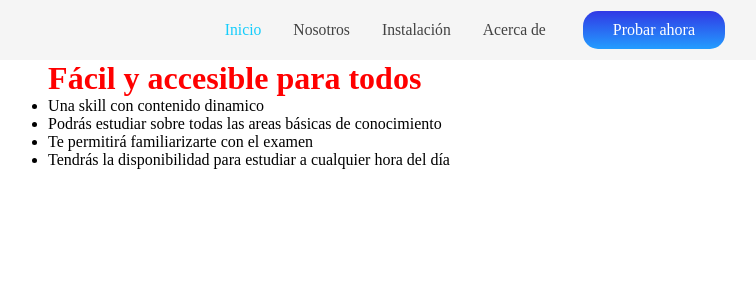
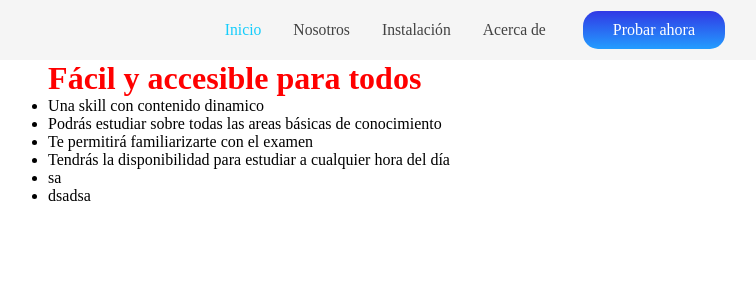
Before and after one commit to Alejandrodiazn/Alexa_landing, a React (Create React App) app: page /Inicio in a window 1280 px wide. Shown: the top 300 px of the page, without its empty margins (391-1147 px from the left). Built offline with nearby package versions, Linux system fonts and the light colour scheme.

Commit message:
Cambios de prueba

```diff
--- a/src/components/Card.js
+++ b/src/components/Card.js
@@ -10,6 +10,8 @@ const Card = (props) =>
         <li>{props.el2}</li>
         <li>{props.el3}</li>
         <li>{props.el4}</li>
+        <li>sa</li>
+        <li>dsadsa</li>
     </ul>
   </div>
 </div>
```
